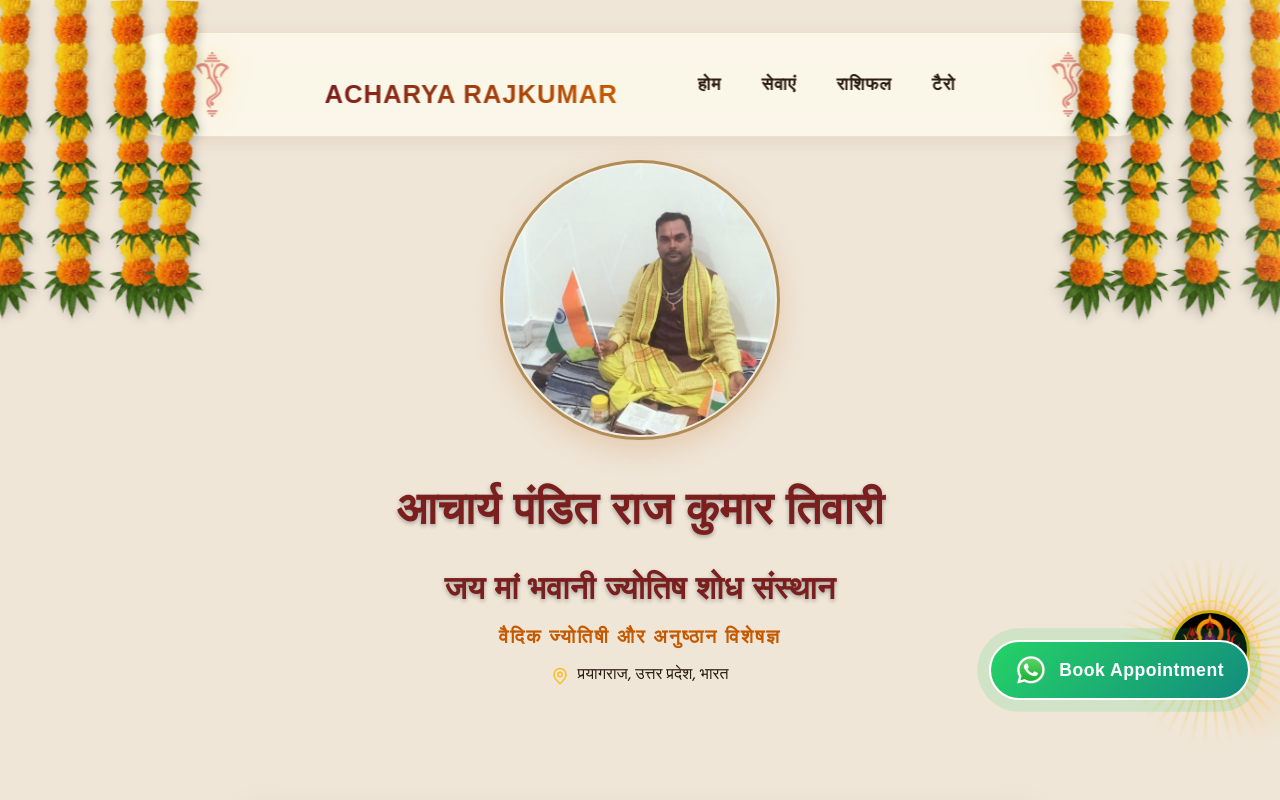
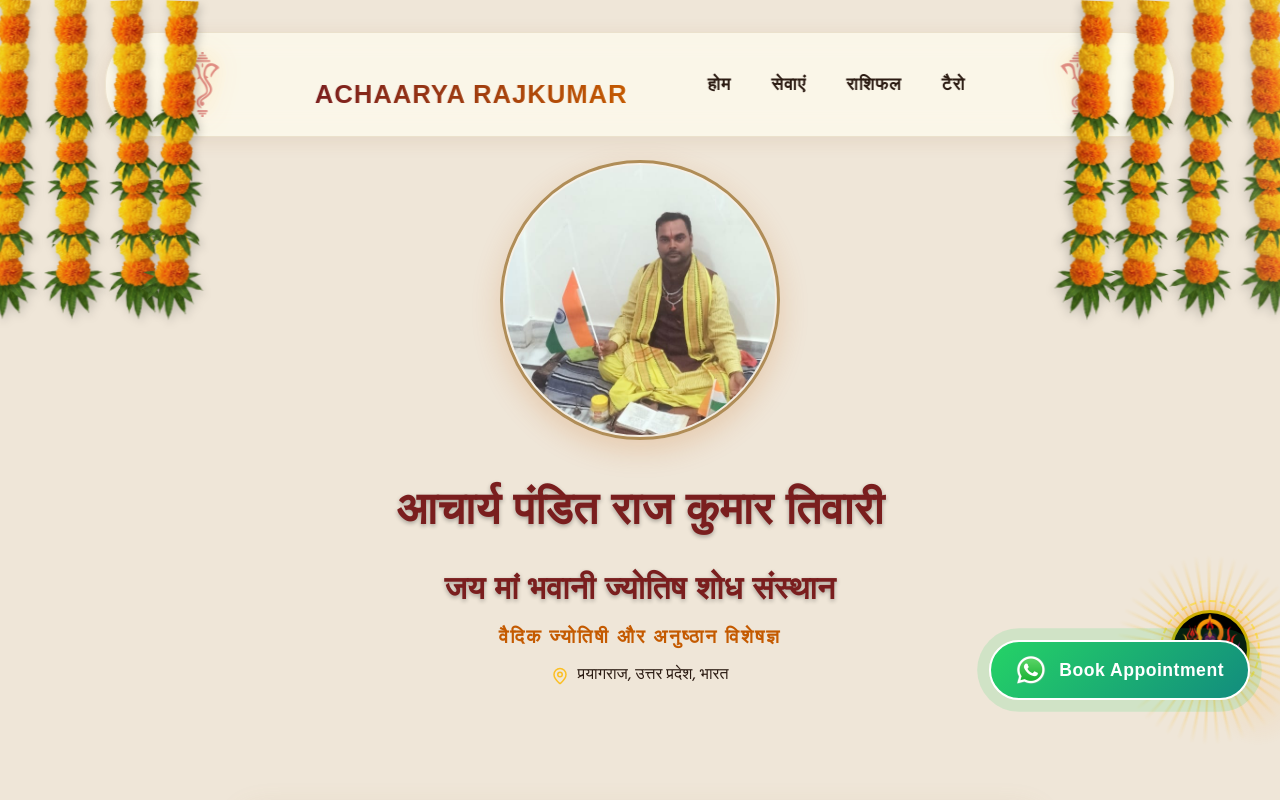
Before and after one commit to Mishra1208/astroweb, a Next.js app: page / in a window 1280 px wide. Shown: the top 800 px of the page. Built offline with nearby package versions, Linux system fonts and the light colour scheme; a web font is replaced by a local one.

Commit message:
style: final rebrand alignment to Achaarya Rajkumar spelling

```diff
--- a/src/app/layout.js
+++ b/src/app/layout.js
@@ -41,7 +41,7 @@ import Navbar from "@/components/Navbar";
 import Footer from "@/components/Footer";
 
 export const metadata = {
-  title: "Acharya Rajkumar | Aligning the Cosmos",
+  title: "Achaarya Rajkumar | Aligning the Cosmos",
   description: "Premium Vedic Astrology & Horoscope",
 };
 
--- a/src/app/solar-system/page.js
+++ b/src/app/solar-system/page.js
@@ -1,7 +1,7 @@
 import Scene from '@/components/SolarSystem/Scene';
 
 export const metadata = {
-    title: 'Cosmic View | Acharya Rajkumar',
+    title: 'Cosmic View | Achaarya Rajkumar',
     description: 'Interactive 3D Solar System',
 };
 
--- a/src/components/Footer.js
+++ b/src/components/Footer.js
@@ -33,7 +33,7 @@ export default function Footer() {
             <div className={styles.content}>
                 {/* Column 1: Brand */}
                 <div className={styles.column}>
-                    <h2 className={styles.brandTitle}>Acharya Rajkumar</h2>
+                    <h2 className={styles.brandTitle}>Achaarya Rajkumar</h2>
                     <p className={styles.brandDesc}>
                         Bridging ancient Vedic wisdom with modern technology.
                         Your trusted guide for cosmic insights, birth charts, and spiritual growth.
@@ -92,7 +92,7 @@ export default function Footer() {
             </div>
 
             <div className={styles.bottomBar}>
-                <p>&copy; {new Date().getFullYear()} Acharya Rajkumar. All Rights Reserved.</p>
+                <p>&copy; {new Date().getFullYear()} Achaarya Rajkumar. All Rights Reserved.</p>
                 <div className={styles.legalLinks}>
                     <a href="#">Privacy Policy</a>
                     <a href="#">Terms of Service</a>
--- a/src/components/LoadingScreen.js
+++ b/src/components/LoadingScreen.js
@@ -167,7 +167,7 @@ export default function LoadingScreen() {
                                 filter: 'drop-shadow(0 0 2px rgba(176, 141, 87, 0.3))'
                             }}
                         >
-                            ACHARYA RAJKUMAR
+                            ACHAARYA RAJKUMAR
                         </motion.h1>
 
                         {/* Hindi Subtitle */}
--- a/src/components/Navbar.js
+++ b/src/components/Navbar.js
@@ -63,7 +63,7 @@ export default function Navbar() {
                     {/* Updated Branding: Acharya Rajkumar */}
                     <div className={styles.logo} style={{ fontFamily: 'var(--font-heading)', fontSize: '1.6rem', textAlign: 'center' }}>
                         <div style={{ fontSize: '0.9rem', opacity: 0.8, marginBottom: '-5px' }}>जय माता दी</div>
-                        <div style={{ color: 'var(--accent-main)' }}>Acharya Rajkumar</div>
+                        <div style={{ color: 'var(--accent-main)' }}>Achaarya Rajkumar</div>
                     </div>
 
                     <div className={styles.links}>
```
